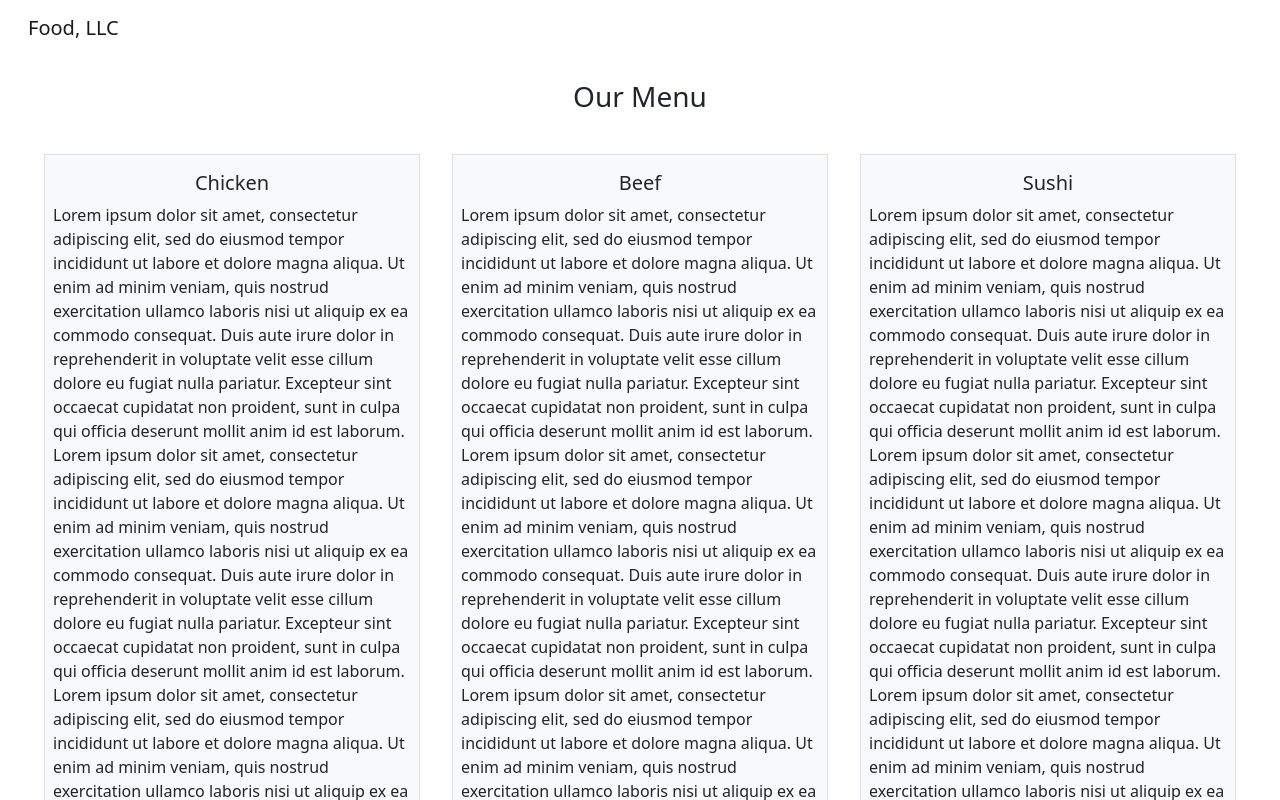
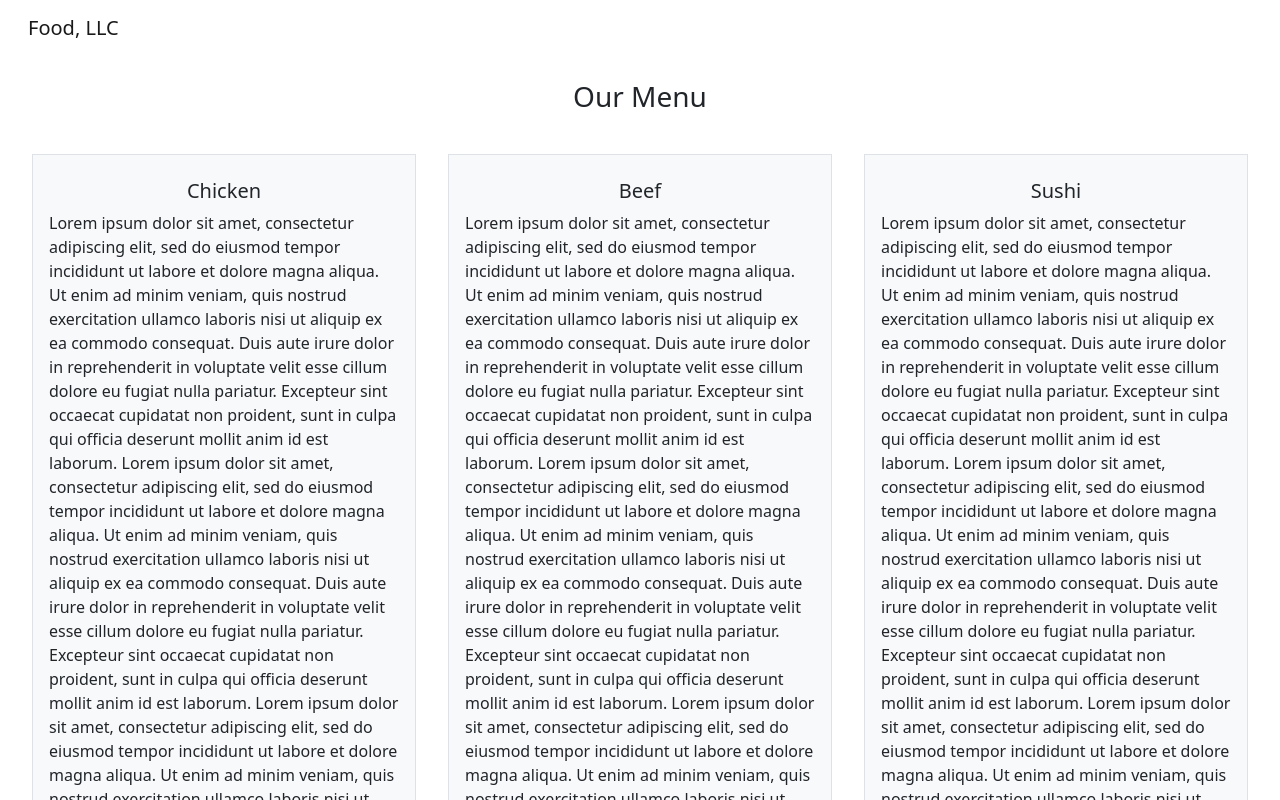
Before and after one commit to kbhh/foodllcn, a Vue app: page / in a window 1280 px wide. Shown: the top 800 px of the page. Built offline with nearby package versions, Linux system fonts and the light colour scheme.

Commit message:
style update

```diff
--- a/src/App.vue
+++ b/src/App.vue
@@ -1,7 +1,7 @@
 <template>
     <b-container fluid>
       <NavBar></NavBar>
-      <b-row align-h="center" class=" mx-3">
+      <b-row align-h="center" class="mx-1">
         <b-col class="text-center my-4" cols="12">
           <h3>Our Menu</h3>
         </b-col>
--- a/src/components/Card.vue
+++ b/src/components/Card.vue
@@ -1,5 +1,5 @@
 <template>
-    <div class="border py-3 mx-1 bg-light   my-2 px-2 py-2" >
+    <div class="border mx-1 bg-light   my-2 px-3 py-4" >
         <h5 class="text-center"> {{menu.title}}</h5>
         <p >{{menu.desc}}{{menu.desc}}{{menu.desc}}{{menu.desc}}</p>
         <p >{{menu.desc}}{{menu.desc}}{{menu.desc}}{{menu.desc}}</p>
--- a/src/components/NavBar.vue
+++ b/src/components/NavBar.vue
@@ -1,5 +1,5 @@
 <template>
-    <b-navbar toggleable="lg" >
+    <b-navbar toggleable="lg" type="light">
       <b-navbar-brand to="/">
         <a class="navbar-brand mx-3" href="#">Food, LLC</a>
       </b-navbar-brand>
```
